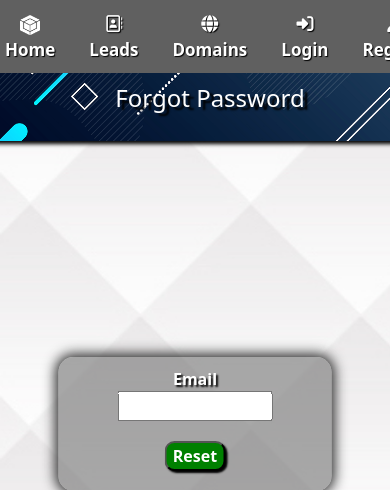
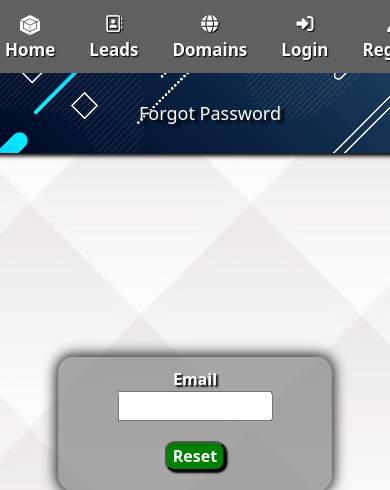
Before and after one commit to ahndawn/Exclusive-Lead-Server, a Flask app: page /forgot_password in a window 390 px wide. Shown: the top 490 px of the page. Run offline with Flask 3, Linux system fonts and the light colour scheme; some libraries are stand-ins or nearby versions.

Commit message:
change nav mobile css

```diff
--- a/static/css/main.css
+++ b/static/css/main.css
@@ -539,8 +539,14 @@ ul{
     font-size: 24px !important;
   }
   .head{
-    margin-top:40px;
+    margin-top:49px;
+
   }
+  .head h1{
+    margin-top: 10px;
+    font-size: 18px !important;
+  }
+
   #domainitem{
     padding-left:-10px !important;
     padding-right:-10px !important;
@@ -560,7 +566,7 @@ ul{
     padding:5px;
 
   }
-  nav, li{
+  nav, nav li{
     text-align: center;
     margin: auto;
     width:100%;
@@ -569,7 +575,7 @@ ul{
     padding-bottom:5px;
   }
 
-  li{
+  nav li{
     margin-left:-11px !important;
   }
 
```
